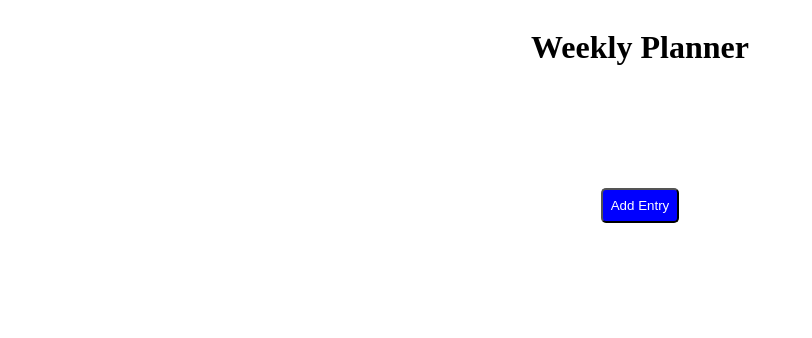
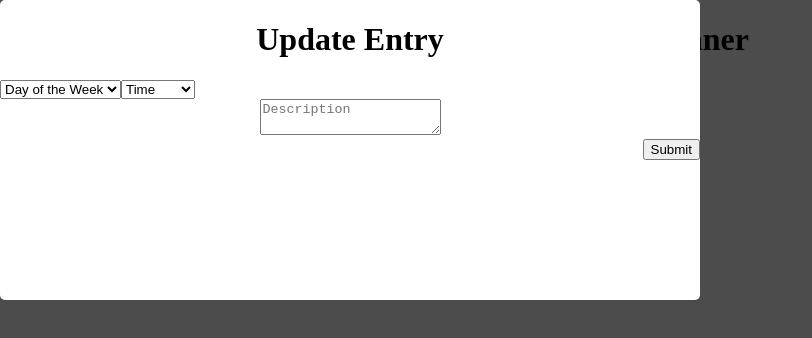
Before and after one commit to dennisliu9/week-planner, a website: page index.html in a window 1280 px wide. Shown: the whole page, without its empty margins (0-812 px from the left). Drawn offline with Linux system fonts and the light colour scheme.

Commit message:
Created modal

```diff
--- a/index.html
+++ b/index.html
@@ -9,6 +9,63 @@
 </head>
 
 <body>
+  <div class="row">
+    <div class="modal-screen">
+      <div class="modal-box">
+        <form>
+          <h1>Update Entry</h1>
+          <div class="row">
+            <select>
+              <option>Day of the Week</option>
+              <option value="Sunday">Sunday</option>
+              <option value="Monday">Monday</option>
+              <option value="Tuesday">Tuesday</option>
+              <option value="Wednesday">Wednesday</option>
+              <option value="Thursday">Thursday</option>
+              <option value="Friday">Friday</option>
+              <option value="Saturday">Saturday</option>
+            </select>
+            <select>
+              <option>Time</option>
+              <option value="00:00">12:00am</option>
+              <option value="01:00">01:00am</option>
+              <option value="02:00">02:00am</option>
+              <option value="03:00">03:00am</option>
+              <option value="04:00">04:00am</option>
+              <option value="05:00">05:00am</option>
+              <option value="06:00">06:00am</option>
+              <option value="07:00">07:00am</option>
+              <option value="08:00">08:00am</option>
+              <option value="09:00">09:00am</option>
+              <option value="10:00">10:00am</option>
+              <option value="11:00">11:00am</option>
+              <option value="12:00">12:00pm</option>
+              <option value="13:00">01:00pm</option>
+              <option value="14:00">02:00pm</option>
+              <option value="15:00">03:00pm</option>
+              <option value="16:00">04:00pm</option>
+              <option value="17:00">05:00pm</option>
+              <option value="18:00">06:00pm</option>
+              <option value="19:00">07:00pm</option>
+              <option value="20:00">08:00pm</option>
+              <option value="21:00">09:00pm</option>
+              <option value="22:00">10:00pm</option>
+              <option value="23:00">11:00pm</option>
+            </select>
+          </div>
+          <div class="row">
+            <div class="column-full">
+              <textarea placeholder="Description"></textarea>
+            </div>
+          </div>
+          <div class="row justify-end">
+            <input type="submit">
+          </div>
+
+        </form>
+      </div>
+    </div>
+  </div>
   <div class="row">
     <div class="column-full text-center">
       <h1>Weekly Planner</h1>
--- a/styles.css
+++ b/styles.css
@@ -1,3 +1,7 @@
+body {
+  margin: 0;
+}
+
 .container {
   width: 1000px;
   margin: 0 auto;
@@ -19,16 +23,36 @@
   width: calc(100% / 7);
 }
 
-.flex-col {
-  display: flex;
-}
-
 .justify-center {
   justify-content: center;
 }
 
+.justify-end {
+  justify-content: flex-end;
+}
+
 .text-center {
   text-align: center;
+}
+
+.modal-screen {
+  min-height: 100vh;
+  background: rgb(0 0 0 / 70%);
+  position: fixed;
+  width: 100%;
+}
+
+.modal-box {
+  background-color: white;
+  text-align: center;
+  border-radius: 5px;
+  width: 700px;
+  height: 300px;
+  position: absolute;
+  top: 0;
+  bottom: 0;
+  left: 0;
+  right: 0;
 }
 
 .days-box {
```
